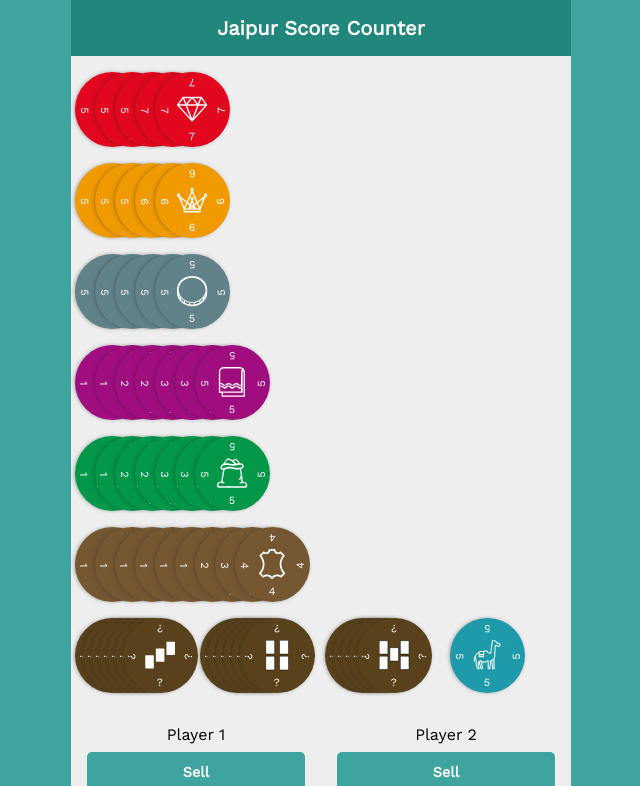
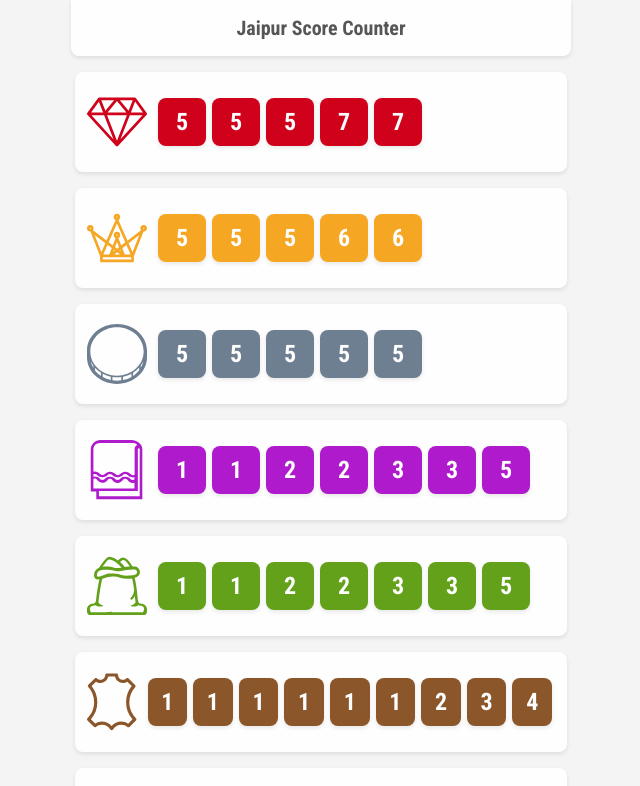
Before and after one commit to hbrok/Jaipur-Score-Tracker, a React (Create React App) app: page / in a window 1280 px wide. Shown: the top 786 px of the page, without its empty margins (319-959 px from the left). Built offline with nearby package versions, Linux system fonts and the light colour scheme.

Commit message:
New design
* Update fonts
* Refactor CSS for new design
* Change layout of tokens & player
* Update token type colors

```diff
--- a/public/index.html
+++ b/public/index.html
@@ -1,16 +1,22 @@
-<!doctype html>
+<!DOCTYPE html>
 <html lang="en">
   <head>
-    <meta charset="utf-8">
-    <meta name="viewport" content="width=device-width, initial-scale=1, shrink-to-fit=no">
-    <meta name="theme-color" content="#000000">
+    <meta charset="utf-8" />
+    <meta
+      name="viewport"
+      content="width=device-width, initial-scale=1, shrink-to-fit=no"
+    />
+    <meta name="theme-color" content="#000000" />
     <!--
       manifest.json provides metadata used when your web app is added to the
       homescreen on Android. See https://developers.google.com/web/fundamentals/engage-and-retain/web-app-manifest/
     -->
-    <link rel="manifest" href="%PUBLIC_URL%/manifest.json">
-    <link rel="shortcut icon" href="%PUBLIC_URL%/favicon.ico">
-    <link href="https://fonts.googleapis.com/css?family=Work+Sans" rel="stylesheet">
+    <link rel="manifest" href="%PUBLIC_URL%/manifest.json" />
+    <link rel="shortcut icon" href="%PUBLIC_URL%/favicon.ico" />
+    <link
+      href="https://fonts.googleapis.com/css?family=Roboto+Condensed:400,700"
+      rel="stylesheet"
+    />
     <!--
       Notice the use of %PUBLIC_URL% in the tags above.
       It will be replaced with the URL of the `public` folder during the build.
@@ -23,9 +29,7 @@
     <title>React App</title>
   </head>
   <body>
-    <noscript>
-      You need to enable JavaScript to run this app.
-    </noscript>
+    <noscript> You need to enable JavaScript to run this app. </noscript>
     <div id="root"></div>
     <!--
       This HTML file is a template.
--- a/src/components/Tokens.js
+++ b/src/components/Tokens.js
@@ -41,28 +41,28 @@
 
   renderTokens() {
     const { name, values, onClick } = this.props;
-    const Icon = components[name];
 
     return values.map((value, i) => {
       const displayValue = this.displayValue(name, value);
 
       return (
         <div key={i} className={`token -${name}`} onClick={onClick}>
-          <Icon />
-
-          <div className="token-value -right">{displayValue}</div>
-          <div className="token-value -left">{displayValue}</div>
-          <div className="token-value -top">{displayValue}</div>
-          <div className="token-value -bottom">{displayValue}</div>
+          <div className="token-value">{displayValue}</div>
         </div>
       );
     });
   }
 
   render() {
-    const { onClick } = this.props;
+    const { name, onClick } = this.props;
+    const Icon = components[name];
 
-    return <div className={`token-wrapper`}>{this.renderTokens()}</div>;
+    return (
+      <div className={`token-wrapper -${name}`}>
+        <Icon />
+        {this.renderTokens()}
+      </div>
+    );
   }
 }
 
--- a/src/containers/Player.js
+++ b/src/containers/Player.js
@@ -13,12 +13,12 @@
     let score = "";
 
     if (showScore) {
-      score = <div>Score: {player.score}</div>;
+      score = <div>{player.score} points</div>;
     }
 
     return (
       <div className="player">
-        <div>{player.name}</div>
+        <div className="player-name">{player.name}</div>
         {score}
         <Button
           text={this.isActivePlayer() ? "End Sell" : "Sell"}
--- a/src/stylesheets/components/_app.scss
+++ b/src/stylesheets/components/_app.scss
@@ -1,6 +1,7 @@
 body {
-  background-color: $keppel;
+  background-color: $wild-sand;
   font-family: $text-font-stack;
+  color: $scorpion;
 }
 
 .App {
@@ -9,16 +10,18 @@
   min-height: 100vh;
   max-width: $max-width;
   margin: 0 auto;
-  background-color: $gallery;
-  text-align: center;
+  background-color: $wild-sand;
 }
 
 .App-header {
   margin-bottom: 1rem;
   padding: 1rem;
-  background-color: $elm;
-  color: $white;
+  background-color: $white;
+  box-shadow: $global-box-shadow;
+  border-radius: 0 0 $global-border-radius $global-border-radius;
+  text-align: center;
 }
+
 .App-header h1 {
   margin: 0;
   font-size: 1.25rem;
@@ -26,39 +29,29 @@
 
 .App-toolbar {
   display: flex;
+  justify-content: center;
 }
 
 .App-toolbar button {
   display: flex;
   flex-direction: column;
-  flex-grow: 1;
   align-items: center;
-  margin-bottom: 0;
-  padding: 0.75rem;
-  background-color: $elm;
-  border-radius: 0;
+  width: 95px;
+  height: 95px;
+  margin: 6px;
+  padding: 10px;
+  background-color: $pacific-blue;
+  border-radius: $global-border-radius;
 
   &:active,
   &:hover {
-    background-color: darken($elm, 2%);
-  }
-
-  &:first-child {
-    border-top-left-radius: 5px;
-  }
-
-  &:last-child {
-    border-top-right-radius: 5px;
-  }
-
-  &:not(:last-child) {
-    border-right-width: 1px solid $white;
+    background-color: darken($pacific-blue, 2%);
   }
 }
 
 .App-toolbar svg {
-  width: 2em;
-  height: 2em;
-  padding: 0.25rem;
+  width: 3.75em;
+  height: 3.75em;
+  margin-bottom: 6px;
   fill: $white;
 }
--- a/src/stylesheets/components/_button.scss
+++ b/src/stylesheets/components/_button.scss
@@ -14,12 +14,12 @@
   font-weight: bold;
   text-align: center;
   cursor: pointer;
-  background-color: $keppel;
+  background-color: $pacific-blue;
   color: $white;
 
   &:hover,
   &:focus {
-    background-color: darken($keppel, 2%);
+    background-color: darken($pacific-blue, 2%);
     color: $white;
   }
 
--- a/src/stylesheets/components/_player.scss
+++ b/src/stylesheets/components/_player.scss
@@ -1,20 +1,21 @@
-.player-container {
+.player {
   display: flex;
-  margin-top: auto;
+  align-items: center;
+  justify-content: space-between;
+  padding: 1rem;
+
+  * {
+    flex-basis: calc(100% / 3);
+  }
 }
 
-.player {
-  display: flex;
-  flex-direction: column;
-  align-content: space-around;
-  padding: 1rem;
-  width: 50%;
+.player-name {
+  font-size: 18px;
+  color: $scorpion;
+  font-weight: bold;
+}
 
-  * {
-    margin-bottom: 0.5rem;
-
-    &:last-child {
-      margin: 0;
-    }
-  }
+.player button {
+  width: 100%;
+  margin-bottom: 0;
 }
--- a/src/stylesheets/components/_tokens.scss
+++ b/src/stylesheets/components/_tokens.scss
@@ -1,123 +1,64 @@
+$token-colors: (
+  diamond: $monza,
+  cloth: $purple-heart,
+  silver: $slate-gray,
+  gold: $buttercup,
+  spice: $vida-loca,
+  leather: $mule-fawn,
+  bonus3: $pacific-blue,
+  bonus4: $pacific-blue,
+  bonus5: $pacific-blue,
+  camel: $pacific-blue
+);
+
 .tokens-container {
   width: 100%;
 }
 
 .token-wrapper {
-  height: 75px;
-  position: relative;
+  display: flex;
+  align-items: center;
+  justify-content: flex-start;
   margin: 0 0.25rem 1rem 0.25rem;
-}
+  padding: 20px 12px;
+  background-color: $white;
+  box-shadow: $global-box-shadow;
+  border-radius: $global-border-radius;
 
-.tokens-bonus {
-  display: flex;
-  flex-direction: row;
-}
-
-.tokens-bonus .token-wrapper {
-  width: 25%;
-}
-
-.token {
-  width: 75px;
-  height: 75px;
-  position: relative;
-  background-color: $black;
-  border-radius: 50%;
-  border: 0;
-  font-family: $text-font-stack;
-  color: $white;
-  -webkit-appearance: none;
-  box-shadow: -1px 0px 4px -1px rgba($black, 0.5);
-  font-size: 11px;
-
-  &.-diamond {
-    background-color: $monza;
+  svg {
+    margin-right: 8px;
+    width: 3.75em;
+    height: 3.75em;
   }
 
-  &.-cloth {
-    background-color: $violet-eggplant;
-  }
-
-  &.-silver {
-    background-color: $juniper;
-  }
-
-  &.-gold {
-    background-color: $orange-peel;
-  }
-
-  &.-spice {
-    background-color: $green-haze;
-  }
-
-  &.-leather {
-    background-color: $old-copper;
-  }
-
-  &.-bonus3,
-  &.-bonus4,
-  &.-bonus5 {
-    background-color: $metallic-bronze;
-  }
-
-  &.-camel {
-    background-color: $eastern-blue;
-  }
-}
-
-$tokens-goods-spacing: 20px !default;
-$tokens-bonus-spacing: 8px !default;
-
-.tokens-goods {
-  @for $i from 1 through 9 {
-    .token:nth-child(#{$i}) {
-      position: absolute;
-      left: ($tokens-goods-spacing * $i) - $tokens-goods-spacing;
-      z-index: #{$i};
+  @each $name, $color in $token-colors {
+    &.-#{$name} {
+      fill: $color;
     }
   }
 }
 
-.tokens-bonus {
-  @for $i from 1 through 7 {
-    .token:nth-child(#{$i}) {
-      position: absolute;
-      left: ($tokens-bonus-spacing * $i) - $tokens-bonus-spacing;
-      z-index: #{$i};
+.token {
+  position: relative;
+  display: inline-block;
+  width: 48px;
+  height: 48px;
+  margin: 3px;
+  background-color: $black;
+  border: 0;
+  border-radius: $global-border-radius;
+  box-shadow: $global-box-shadow;
+  font-family: $text-font-stack;
+  color: $white;
+  -webkit-appearance: none;
+  line-height: 48px;
+  font-size: 24px;
+  font-weight: bold;
+  text-align: center;
+
+  @each $name, $color in $token-colors {
+    &.-#{$name} {
+      background-color: $color;
     }
   }
 }
-
-.token-value {
-  position: absolute;
-
-  &.-left {
-    top: 43%;
-    left: 6px;
-    transform: rotate(90deg);
-  }
-
-  &.-right {
-    top: 43%;
-    right: 6px;
-    transform: rotate(270deg);
-  }
-
-  &.-top {
-    left: 45%;
-    top: 4px;
-    transform: rotate(180deg);
-  }
-
-  &.-bottom {
-    left: 45%;
-    bottom: 4px;
-  }
-}
-
-.token svg {
-  margin-top: 1.4rem;
-  width: 2.75em;
-  height: 2.75em;
-  fill: $white;
-}
--- a/src/stylesheets/utils/_variables.scss
+++ b/src/stylesheets/utils/_variables.scss
@@ -4,60 +4,64 @@
 
 /// Regular font family
 /// @type List
-$text-font-stack: "Work Sans", Arial, sans-serif !default;
+$text-font-stack: "Roboto Condensed", Arial, sans-serif !default;
 
 /// White
 /// @type Color
 $white: #fefefe;
 
+/// Gallery
+/// @type Color
+$gallery: #eee;
+
+/// Wild sand
+/// @type Color
+$wild-sand: #f4f4f4;
+
 /// Black
 /// @type Color
 $black: #222;
 
-/// Gallery
+/// Body text color
 /// @type Color
-$gallery: #eee;
+$scorpion: #565656;
 
-/// Keppel
+/// Pacific blue
 /// @type Color
-$keppel: #3fa49f;
-
-/// Elm
-/// @type Color
-$elm: #21867c;
+$pacific-blue: #03a9c5;
 
 /// Monza - Diamonds
 /// @type Color
-$monza: #e2071e;
+$monza: #d0021b;
 
-/// Violet eggplant - Cloth
+/// Cloth
 /// @type Color
-$violet-eggplant: #9f0d7f;
+$purple-heart: #af1acd;
 
-/// Juniper - Silver
+/// Silver
 /// @type Color
-$juniper: #62828a;
+$slate-gray: #6f7f92;
 
-/// Orange peel - Gold
+/// Gold
 /// @type Color
-$orange-peel: #f09a00;
+$buttercup: #f5a623;
 
-/// Green haze - Spices
+/// Spices
 /// @type Color
-$green-haze: #029749;
+$vida-loca: #63a11b;
 
-/// Old copper - Leather
+/// Leather
 /// @type Color
-$old-copper: #755832;
-
-/// Metallic bronze - Bonus
-/// @type Color
-$metallic-bronze: #59411c;
-
-/// Eastern blue - Camel
-/// @type Color
-$eastern-blue: #1f9aaa;
+$mule-fawn: #8b572a;
 
 /// Container's maximum width
 /// @type Length
 $max-width: 500px !default;
+
+/// Default value for box shadow
+/// @type String
+$global-box-shadow: 0 2px 4px 0 rgba($black, 0.1);
+
+/// Default value for border radius
+/// @type String
+$global-border-radius: 8px;
```
Also changed, not shown: 1 other file (tests, documents, lock files or other folders).
